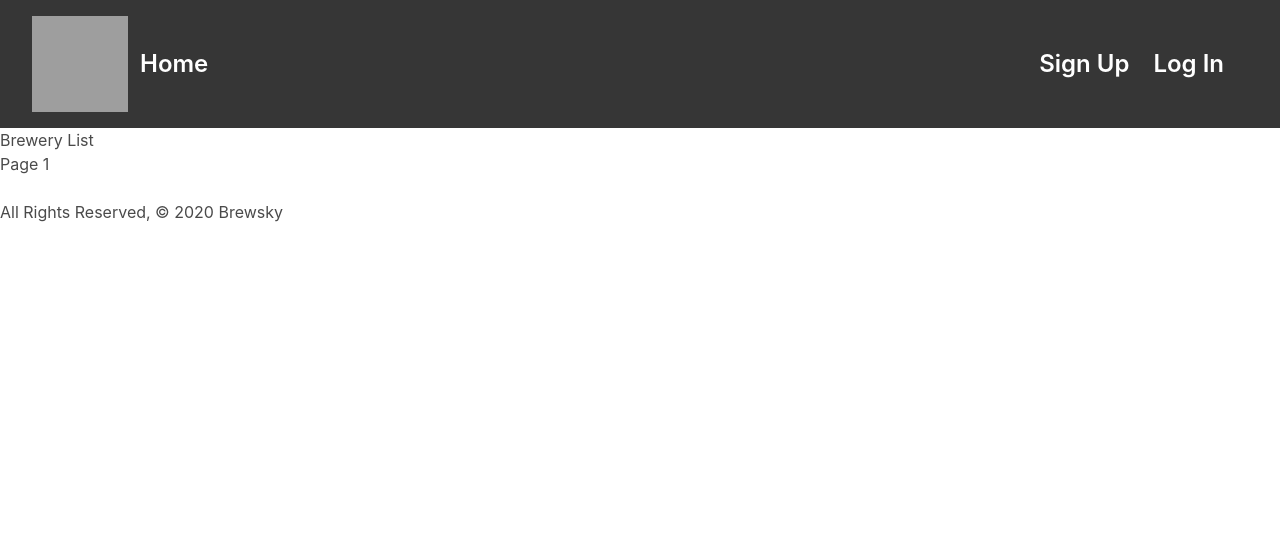
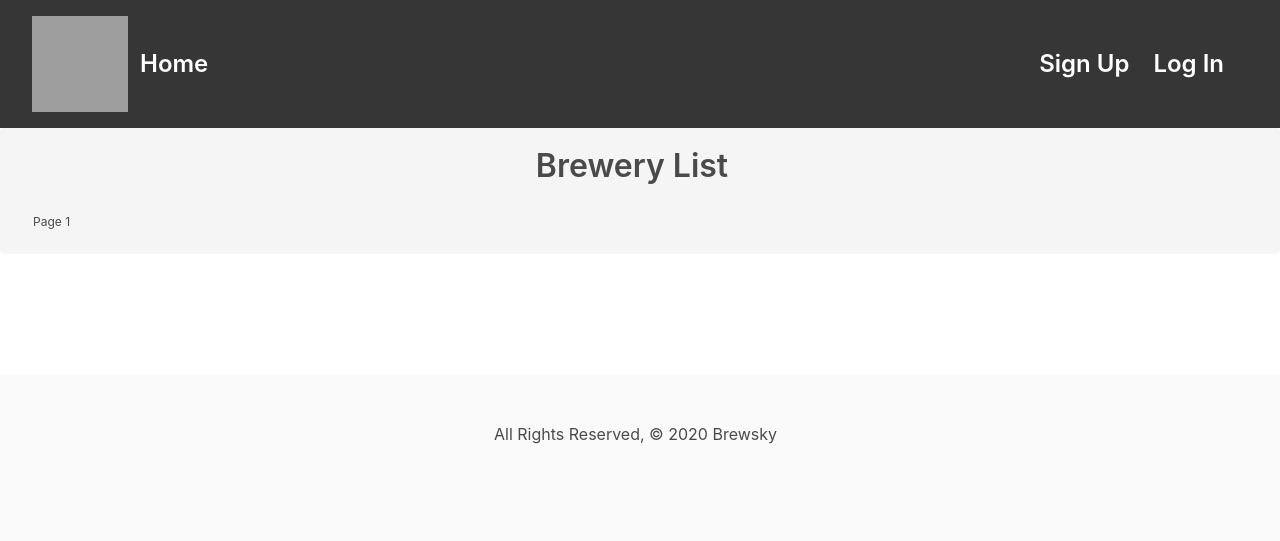
Before and after one commit to jczarat/brewsky, a Django app: page /breweries/ in a window 1280 px wide. Shown: the top 541 px of the page. Run offline with Django 3.2, Linux system fonts and the light colour scheme; some libraries are stand-ins or nearby versions; grey boxes are pictures that could not be loaded.

Commit message:
adding css

```diff
--- a/main_app/models.py
+++ b/main_app/models.py
@@ -14,8 +14,6 @@ class Brewery(models.Model):
     state = models.CharField(max_length=100)
     postal_code = models.CharField(max_length=100)
     country = models.CharField(max_length=100)
-    longitude = models.CharField(max_length=100)
-    latitude = models.CharField(max_length=100)
     phone = models.CharField(max_length=100)
     website_url = models.CharField(max_length=100)
 
--- a/main_app/templates/base.html
+++ b/main_app/templates/base.html
@@ -64,8 +64,11 @@
         {% block content %}
         {% endblock %}
     </main>
-    <footer class="">
+    <br><br>
+    <footer class="footer">
+        <div class="content has-text-centered">
         <div class="">All Rights Reserved, &copy; 2020 Brewsky &nbsp;</div>
+    </div>
     </footer>
 </body>
 </html>
--- a/main_app/templates/breweries/index.html
+++ b/main_app/templates/breweries/index.html
@@ -1,33 +1,40 @@
 {% extends 'base.html' %}
 {% block content %}
-
-<h1>Brewery List</h1>
-<h1>Page {{ pnum }}</h1>
-
+<div class="block">
+    <div class="notification">
+<h1 class="title has-text-centered">Brewery List</h1>
+<h1 class="tag is-light">Page {{ pnum }}</h1>
+</div>
+</div>
+<br>
 <nav class="pagination" role="navigation" aria-label="pagination">
     {% if pnum > 1 %}
     <form action="" method="POST">
         {% csrf_token %}
-        <button type="submit" value="{{ pnum }}" name="previous" class="pagination-previous">Previous Page</button>
+        <button type="submit" value="{{ pnum }}" name="previous" class="button is-light">Previous Page</button>
     </form>
     {% endif %}
     {% if by_state or by_city or by_postal %}
     <form action="" method="POST">
         {% csrf_token %}
-        <button type="submit" value="{{ pnum }}" name="next" class="pagination-previous">Next Page</button>
+        <button type="submit" value="{{ pnum }}" name="next" class="button is-light">Next Page</button>
     </form>
     {% endif %}
 </nav>
 
 {% if by_state %}
 {% for brewery in by_state %}
-<div class="">
-    <div class="">
-        <span class="">{{ brewery.name }}</span>
-        <p>City: {{brewery.city}}</p>
-        <p>Address: {{brewery.street}}</p>
-        <p>id: {{ brewery.id }}</p>
-        <a href="{% url 'detail' brewery.id %}">Details</a>
+<div class="container">
+    <div class="tile is-parent  is-8">
+
+    <article class="tile is-child box">
+        <p class="title mb-6">{{ brewery.name }}</p>
+        <p class="subtitle">City: {{brewery.city}}</p>
+        <p class="subtitle">State: {{brewery.state}}</p>
+        <p class="subtitle">id: {{ brewery.id }}</p>
+        <a class="button is-light" href="{% url 'detail' brewery.id %}">Details</a>
+    </article>
+
     </div>
 </div>
 {% endfor %}
@@ -35,27 +42,31 @@
 
 {% if by_city %}
 {% for brewery in by_city %}
-<div class="">
-    <div class="">
-        <span class="">{{ brewery.name }}</span>
-        <p>City: {{brewery.city}}</p>
-        <p>Address: {{brewery.street}}</p>
-        <p>id: {{ brewery.id }}</p>
-        <a href="{% url 'detail' brewery.id %}">Details</a>
-    </div>
+<div class="container">
+<div class="tile is-parent  is-8">
+    <article class="tile is-child box">
+        <p class="title mb-6">{{ brewery.name }}</p>
+        <p class="subtitle">City: {{brewery.city}}</p>
+        <p class="subtitle">State: {{brewery.state}}</p>
+        <p class="subtitle">id: {{ brewery.id }}</p>
+        <a class="button is-light" href="{% url 'detail' brewery.id %}">Details</a>
+    </article>
+</div>
 </div>
 {% endfor %}
 {% endif %}
 
 {% if by_postal %}
 {% for brewery in by_postal %}
-<div class="">
-    <div class="">
-        <span class="">{{ brewery.name }}</span>
-        <p>City: {{brewery.city}}</p>
-        <p>Address: {{brewery.street}}</p>
-        <p>id: {{ brewery.id }}</p>
+<div class="container">
+    <div class="tile is-parent  is-8">
+        <article class="tile is-child box">
+        <p class="title mb-6">{{ brewery.name }}</p>
+        <p class="subtitle">City: {{brewery.city}}</p>
+        <p class="subtitle">State: {{brewery.state}}</p>
+        <p class="subtitle">id: {{ brewery.id }}</p>
         <a href="{% url 'detail' brewery.id %}">Details</a>
+    </article>
     </div>
 </div>
 {% endfor %}
@@ -64,13 +75,13 @@
     {% if pnum > 1 %}
     <form action="" method="POST">
         {% csrf_token %}
-        <button type="submit" value="{{ pnum }}" name="previous" class="pagination-previous">Previous Page</button>
+        <button type="submit" value="{{ pnum }}" name="previous" class="button is-light">Previous Page</button>
     </form>
     {% endif %}
     {% if by_state or by_city or by_postal %}
     <form action="" method="POST">
         {% csrf_token %}
-        <button type="submit" value="{{ pnum }}" name="next" class="pagination-previous">Next Page</button>
+        <button type="submit" value="{{ pnum }}" name="next" class="button is-light">Next Page</button>
     </form>
     {% endif %}
 </nav>
--- a/main_app/templates/registration/login.html
+++ b/main_app/templates/registration/login.html
@@ -1,12 +1,12 @@
 {% extends 'base.html' %}
 {% block content %}
 
-<h1>Log In</h1>
+<h1 class="label">Log In</h1>
 
 <form method="post" action="{% url 'login' %}">
     {% csrf_token %}
     {{ form.as_p }}
-    <input type="submit" class="" value="login">
+    <input type="submit" class="button is-info" value="login">
     <input type="hidden" name="next" value="{{ next }}">
 </form>
 
--- a/main_app/templates/registration/signup.html
+++ b/main_app/templates/registration/signup.html
@@ -1,14 +1,14 @@
 {% extends 'base.html' %}
 {% block content %}
 
-<h1>Sign Up</h1>
+<h1 class="label">Sign Up</h1>
 
 <p class="red-text">{{ error_message }}</p>
 
 <form method="POST" action="{% url 'signup' %}">
     {% csrf_token %}
     {{ form.as_p }}
-    <input type="submit" value="Sign Up" class="">
+    <input type="submit" value="Sign Up" class="button is-info">
 </form>
 
 {% endblock %}
--- a/main_app/views.py
+++ b/main_app/views.py
@@ -72,8 +72,6 @@ def breweries_detail(request, brewery_id):
             state = brewery['state'],
             postal_code = brewery['postal_code'],
             country = brewery['country'],
-            longitude = brewery['longitude'],
-            latitude = brewery['latitude'],
             phone = brewery['phone'][:3] + '-' + brewery['phone'][3:6] + '-' + brewery['phone'][6:],
             website_url = brewery['website_url']
         )
```
Also changed, not shown: main_app/migrations/0006_auto_20200924_0417.py (added).
